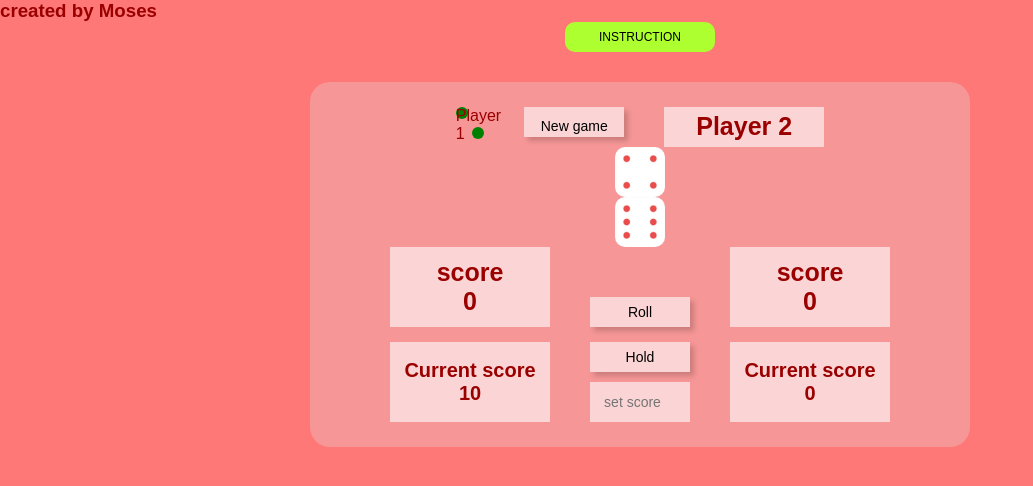
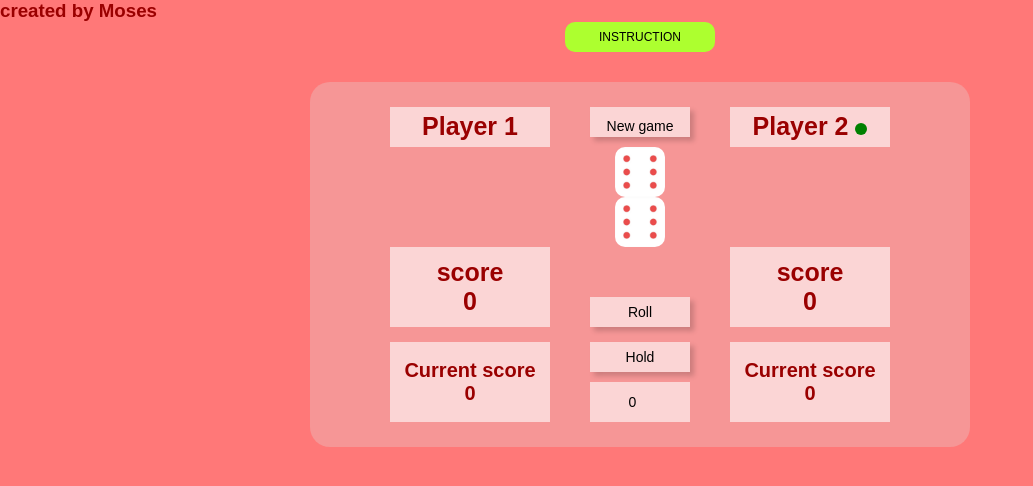
Before and after one commit to kvng24198/JAVASCRIPT-PROJECT--PIG-GAME-, a plain HTML site: page index.html in a window 1280 px wide. Both pictures are taken after a click on the button "Roll". Shown: the whole page, without its empty margins (0-1033 px from the left). Drawn offline with Linux system fonts and the light colour scheme.

Commit message:
done deal

```diff
--- a/index.html
+++ b/index.html
@@ -41,14 +41,18 @@
 
     <div class="content-box">
       <div class="top-content">
-        <div class="player-0-box?">
-          <span class="p-1 dot">Player 1</span>
-          <span class="dot active-1"></span>
+        <div class="player-0-box">
+          <div class="cont-1">
+            <span class="p-1">Player 1</span>
+            <span class="dot active-1"></span>
+          </div>
         </div>
         <button class="restart-box">New game</button>
         <div class="player-1-box">
-          <span class="p-2">Player 2</span>
-          <span class="active-2"></span>
+          <div class="cont-2">
+            <span class="p-2">Player 2</span>
+            <span class="active-2"></span>
+          </div>
         </div>
       </div>
       <div class="dice-img">
--- a/script.js
+++ b/script.js
@@ -21,6 +21,9 @@ const p_one = document.querySelector(".p-1");
 const p_two = document.querySelector(".p-2");
 const dice_numOne = document.querySelector(".dice-number-1");
 const dice_numTwo = document.querySelector(".dice-number-2");
+const cont_1 = document.querySelector(".cont-1").innerHTML;
+const cont_2 = document.querySelector(".cont-2").innerHTML;
+
 diceImg.style.visibility = "hidden";
 // // scores
 // digitOne1.textContent = "0";
@@ -64,17 +67,30 @@ overLay.addEventListener("click", function () {
 rollBtn.addEventListener("click", function () {
   if (playing === true) {
     // generate random number
-    const dice = Math.trunc(Math.random() * 6) + 1;
+    const dice = Math.trunc(Math.random() * 2) + 5;
     console.log(dice);
-    const dice1 = Math.trunc(Math.random() * 6) + 1;
+    const dice1 = Math.trunc(Math.random() * 2) + 5;
     console.log(dice1);
     //display the dice
     diceImg.style.visibility = "visible";
     dice_numTwo.src = `./img/dice-${dice}.jpg`;
     dice_numOne.src = `./img/dice-${dice1}.jpg`;
 
+    // check if both dice are 6
+    if (dice1 == 6 && dice == 6) {
+      //clear the score
+      scores[activePlayer] = 0;
+      document.querySelector(`.score-${activePlayer}`).textContent = 0;
+
+      //clear the current score
+      document.querySelector(`.digit-${activePlayer}`).textContent = 0;
+      currentScore = 0;
+
+      //switch active player
+      switchPlayer();
+    }
     //check if dice value is 1
-    if (dice !== 1 && dice1 !== 1) {
+    else if (dice !== 1 && dice1 !== 1) {
       //add the dice value to current score
       currentScore += dice1 + dice;
       console.log(currentScore, "current score");
@@ -91,7 +107,7 @@ rollBtn.addEventListener("click", function () {
 });
 
 // switching players
-const switchPlayer = function () {
+function switchPlayer() {
   //change the textcontent of the currentScore to 0
   document.querySelector(`.digit-${activePlayer}`).textContent = 0;
 
@@ -99,9 +115,9 @@ const switchPlayer = function () {
   activePlayer = activePlayer === 0 ? 1 : 0;
 
   //switch the active player dot
-  activePlayer1.classList.toggle("dot");
-  activePlayer2.classList.toggle("dot");
-};
+  document.querySelector(".active-1").classList.toggle("dot");
+  document.querySelector(".active-2").classList.toggle("dot");
+}
 
 //hold button
 holdBtn.addEventListener("click", function () {
@@ -118,6 +134,8 @@ holdBtn.addEventListener("click", function () {
 
     // check for winner
     if (scores[activePlayer] >= set_score.value) {
+      //change the textcontent of the currentScore to 0
+      document.querySelector(`.digit-${activePlayer}`).textContent = 0;
       document.querySelector(`.player-${activePlayer}-box`).textContent =
         "WINNER";
       document
@@ -126,6 +144,9 @@ holdBtn.addEventListener("click", function () {
 
       playing = false;
     } else {
+      //reset current score
+      currentScore = 0;
+
       //switch active player
       switchPlayer();
     }
@@ -150,13 +171,13 @@ function resetScore() {
   /*  document.querySelector(`.p-1`).textContent = "player 1";
   document.querySelector(`.p-2`).textContent = "player 2"; */
   console.log(p_one.textContent);
-  document.querySelector(`.player-0-box`).innerHTML = p_one.textContent;
-  document.querySelector(`.player-1-box`).innerHTML = p_two.textContent;
+  document.querySelector(`.player-0-box`).innerHTML = cont_1;
+  document.querySelector(`.player-1-box`).innerHTML = cont_2;
 
-  document.querySelector(`.player-0-box`).innerHTML = activePlayer1.text;
+  //document.querySelector(`.player-0-box`).innerHTML = activePlayer1.text;
   // add the active dot to player-1
-  activePlayer1.classList.add("dot");
-  activePlayer2.classList.remove("dot");
+  document.querySelector(".active-1").classList.add("dot");
+  document.querySelector(".active-2").classList.remove("dot");
 
   //set playing to true
   playing = true;
```
